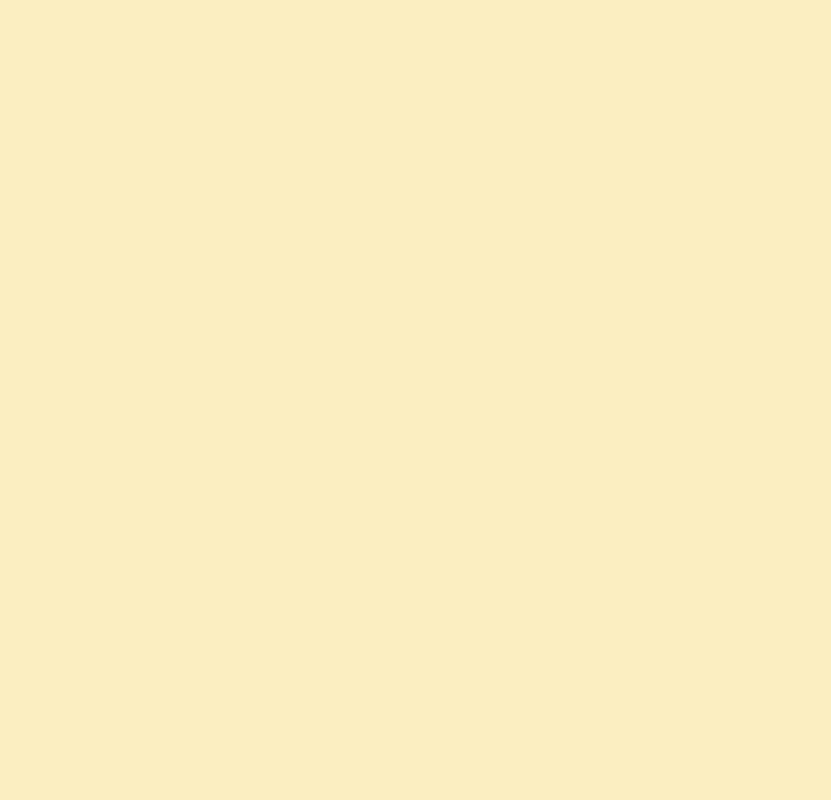
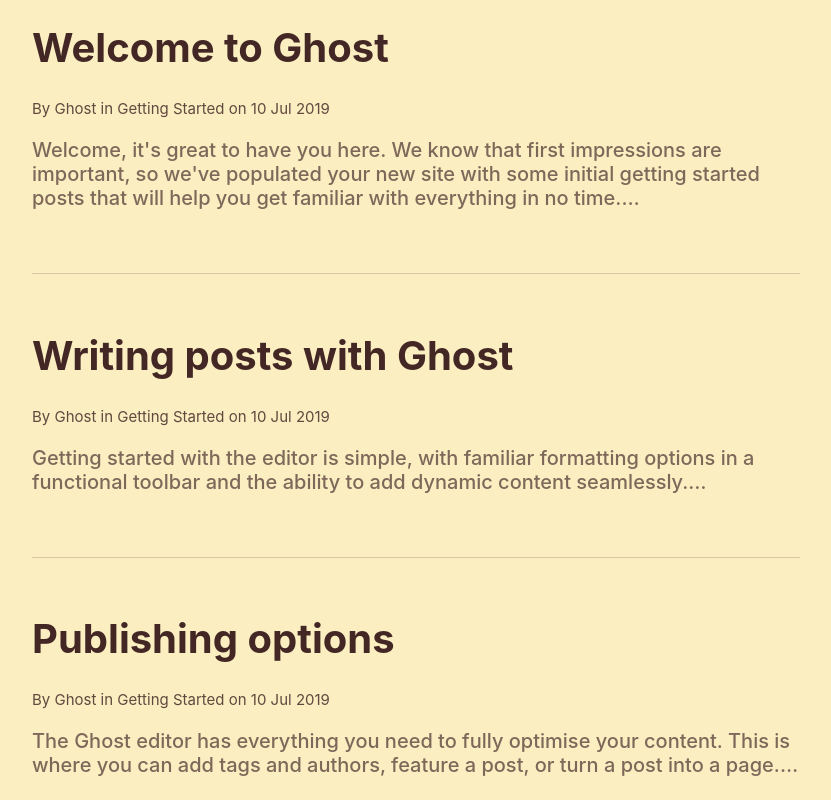
Before and after one commit to ninab95/news-app, a React (Create React App) app: page / in a window 1280 px wide. Shown: the part 340-1140 px from the top of the page, without its empty margins (224-1055 px from the left). Before the commit the page ends 800 px from the top, so only its background shows below. Built offline with nearby package versions, Linux system fonts and the light colour scheme.

Commit message:
info component added

```diff
--- a/src/App.js
+++ b/src/App.js
@@ -1,11 +1,13 @@
 import React from "react";
 import "./App.css";
 import Header from "./components/Header";
+import InfoContainer from "./components/InfoContainer";
 
 function App() {
   return (
     <div className="App">
       <Header />
+      <InfoContainer />
     </div>
   );
 }
--- a/src/components/HeaderCss.css
+++ b/src/components/HeaderCss.css
@@ -35,7 +35,7 @@
   border-bottom: 1px solid rgba(46, 17, 20, 0.17);
 }
 
-h1 {
+.title h1 {
   font-size: 50px;
   padding-top: 100px;
   text-align: center;
@@ -43,7 +43,7 @@
   color: rgba(46, 17, 20, 0.9);
 }
 
-p {
+.title p {
   font-size: 35px;
   color: rgba(46, 17, 20, 0.75);
   font-style: oblique;
--- /dev/null
+++ b/src/components/Info.js
@@ -0,0 +1,13 @@
+import React from "react";
+
+function Info(props) {
+  return (
+    <div className="info">
+      <h1>{props.information.title}</h1>
+      <p>{props.information.date}</p>
+      <h3>{props.information.description}</h3>
+    </div>
+  );
+}
+
+export default Info;
--- /dev/null
+++ b/src/components/InfoContainer.js
@@ -0,0 +1,59 @@
+import React from "react";
+import Info from "./Info";
+import "./InfoCss.css";
+
+function InfoContainer() {
+  const informations = [
+    {
+      title: "Welcome to Ghost",
+      date: "By Ghost in Getting Started on 10 Jul 2019",
+      description:
+        "Welcome, it's great to have you here. We know that first impressions are important, so we've populated your new site with some initial getting started posts that will help you get familiar with everything in no time.…",
+    },
+    {
+      title: "Writing posts with Ghost ",
+      date: "By Ghost in Getting Started on 10 Jul 2019",
+      description:
+        "Getting started with the editor is simple, with familiar formatting options in a functional toolbar and the ability to add dynamic content seamlessly.…",
+    },
+    {
+      title: "Publishing options",
+      date: "By Ghost in Getting Started on 10 Jul 2019",
+      description:
+        "The Ghost editor has everything you need to fully optimise your content. This is where you can add tags and authors, feature a post, or turn a post into a page.…",
+    },
+    {
+      title: "Managing admin settings",
+      date: "By Ghost in Getting Started on 10 Jul 2019",
+      description:
+        "There are a couple of things to do next while you're getting set up: making your site private and inviting your team.…",
+    },
+    {
+      title: "Organising your content",
+      date: "By Ghost in Getting Started on 10 Jul 2019",
+      description:
+        "Ghost has a flexible organisational taxonomy called tags which can be used to configure your site structure using dynamic routing.…",
+    },
+    {
+      title: "Apps & integrations",
+      date: "By Ghost in Getting Started on 10 Jul 2019",
+      description:
+        "There are three primary ways to work with third-party services in Ghost: using Zapier, editing your theme, or using the Ghost API.…",
+    },
+    {
+      title: "Creating a custom theme",
+      date: "By Ghost in Getting Started on 10 Jul 2019",
+      description:
+        "Ghost comes with a beautiful default theme called Casper, which is designed to be a clean, readable publication layout and can be easily adapted for most purposes.…",
+    },
+  ];
+  return (
+    <div>
+      {informations.map((information, key) => {
+        return <Info key={key} information={information} />;
+      })}
+    </div>
+  );
+}
+
+export default InfoContainer;
--- /dev/null
+++ b/src/components/InfoCss.css
@@ -0,0 +1,24 @@
+.info {
+  width: 60%;
+  text-align: left;
+  margin: 0 auto;
+  padding-top: 30px;
+  padding-bottom: 43px;
+  border-bottom: 1px solid rgba(46, 17, 20, 0.17);
+}
+
+.info h1 {
+  font-size: 40px;
+  color: rgba(46, 17, 20, 0.9);
+}
+
+.info p {
+  font-size: 15px;
+  color: rgba(46, 17, 20, 0.75);
+}
+
+.info h3 {
+  font-size: 20px;
+  font-weight: 500;
+  color: #7e685a;
+}
```
